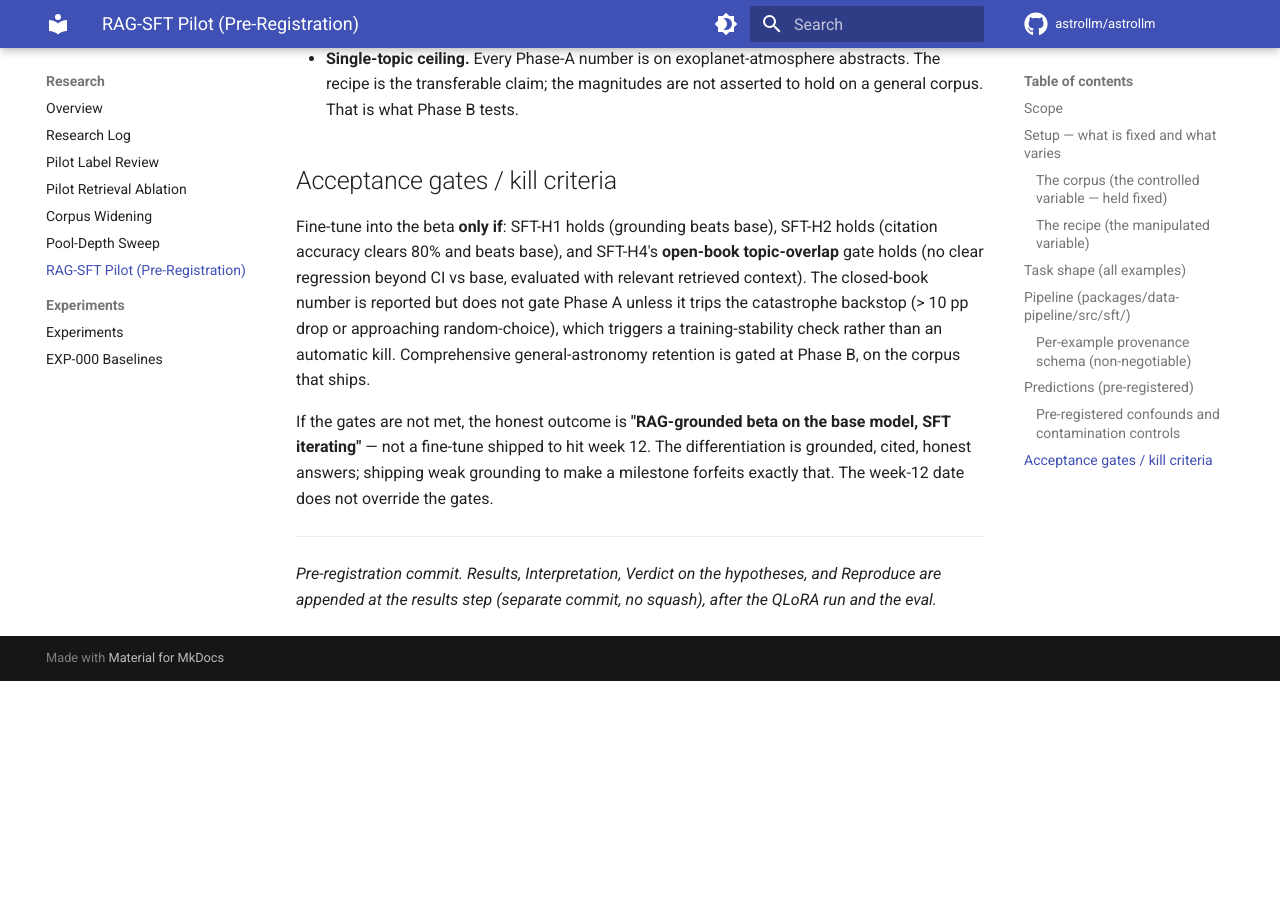
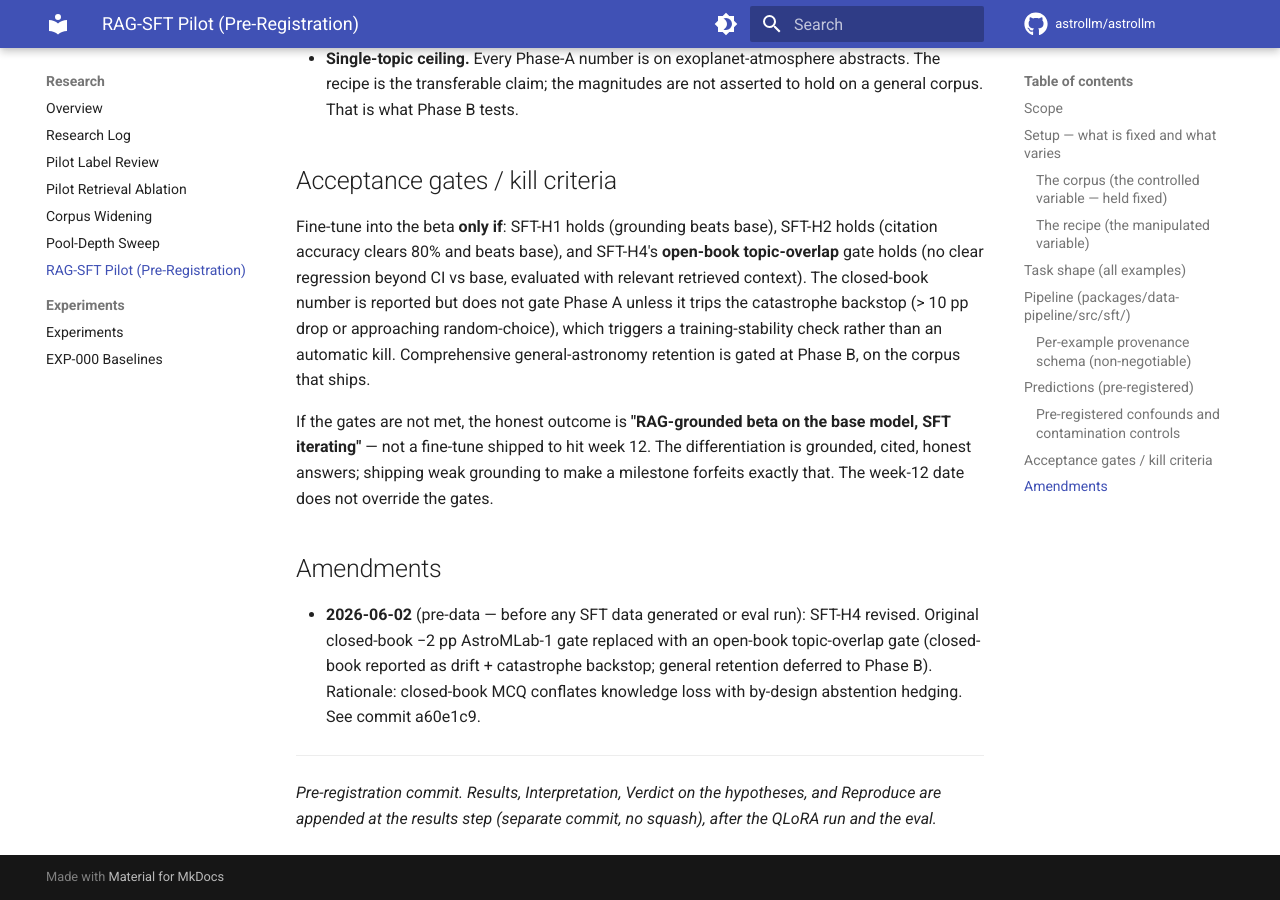
Before and after one commit to astrollm/astrollm, an MkDocs documentation site: the page built from docs/research/sft-pilot.md, in a window 1280 px wide and 900 px high, scrolled down 5564 px. Built offline with MkDocs 1.6.1 and Material for MkDocs 9.7.7, drawn with Linux system fonts in a browser that asks for light colours; comment, search, counter and statistics services are not loaded; before the commit the page ends 6245 px from its top, so only the background shows below that.

Commit message:
docs(sft-pilot): record SFT-H4 amendment in a visible Amendments section
Adds a dated ## Amendments note for the 2026-06-02 pre-data SFT-H4
revision (commit a60e1c9), so readers of the rendered docs site — who
can't see git history — know the open-book topic-overlap gate
superseded the original closed-book -2pp AstroMLab-1 gate after
pre-registration, and why.

Co-Authored-By: Claude Opus 4.8 <noreply@anthropic.com>

```diff
--- a/docs/research/sft-pilot.md
+++ b/docs/research/sft-pilot.md
@@ -213,6 +213,13 @@ iterating"** — not a fine-tune shipped to hit week 12. The differentiation is
 honest answers; shipping weak grounding to make a milestone forfeits exactly that. The week-12 date
 does not override the gates.
 
+## Amendments
+
+- **2026-06-02** (pre-data — before any SFT data generated or eval run): SFT-H4 revised. Original
+  closed-book −2 pp AstroMLab-1 gate replaced with an open-book topic-overlap gate (closed-book
+  reported as drift + catastrophe backstop; general retention deferred to Phase B). Rationale:
+  closed-book MCQ conflates knowledge loss with by-design abstention hedging. See commit a60e1c9.
+
 ---
 
 *Pre-registration commit. Results, Interpretation, Verdict on the hypotheses, and Reproduce are
```
